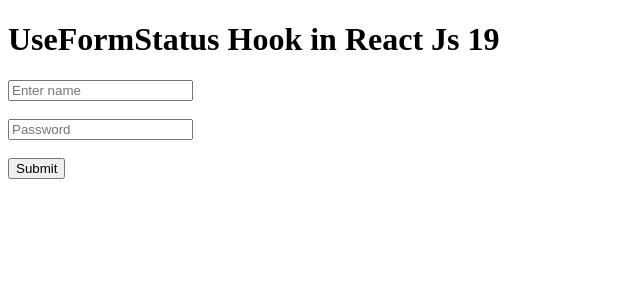
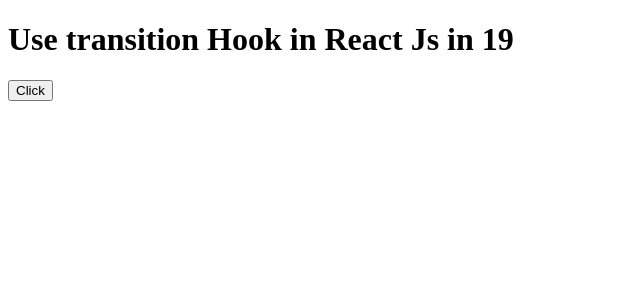
Before and after one commit to tekdhami596-lgtm/react-learning, a React (Vite) app: page / in a window 1280 px wide. Shown: the top 300 px of the page, without its empty margins (0-640 px from the left). Built offline with nearby package versions, Linux system fonts and the light colour scheme.

Commit message:
useTransition hook

```diff
--- a/src/App.jsx
+++ b/src/App.jsx
@@ -14,6 +14,7 @@
 // import Wrapper from "./lessons/14-wrapperprops";
 
 // import { useRef } from "react";
+import { useState, useTransition } from "react";
 import { useFormStatus } from "react-dom";
 
 // import User from "./lessons/26-pass-function-in-component-as-props";
@@ -79,7 +80,7 @@
     }
  */
 
-  const handleSubmit = async () => {
+  /*  const handleSubmit = async () => {
     await new Promise((res) => setTimeout(res, 4000));
     console.log("submit");
   };
@@ -97,7 +98,15 @@
         <button disabled={pending}>{pending?"submitting...":'Submit'}</button>
       </div>
     );
-  }
+  } */
+
+  const [pending, startTransition] = useTransition();
+
+  const handleButton = () => {
+    startTransition(async () => {
+      await new Promise((res) => setTimeout(res, 3000));
+    });
+  };
 
   return (
     <div>
@@ -184,11 +193,20 @@
    <UserInput  ref={inputRef}/>
     <button onClick={updateInput}>Update input field</button>
  */}
-
+      {/*
       <h1>UseFormStatus Hook in React Js 19</h1>
       <form action={handleSubmit}>
         <CustomForm />
-      </form>
+      </form> */}
+
+      <h1>Use transition Hook in React Js in 19</h1>
+      {
+        pending?<img style={{width:'100px'}} src="https://media.tenor.com/UnFx-k_lSckAAAAM/amalie-steiness.gif" />:null
+      }
+
+      <button disabled={pending} onClick={handleButton}>
+        Click
+      </button>
     </div>
   );
 }
```
